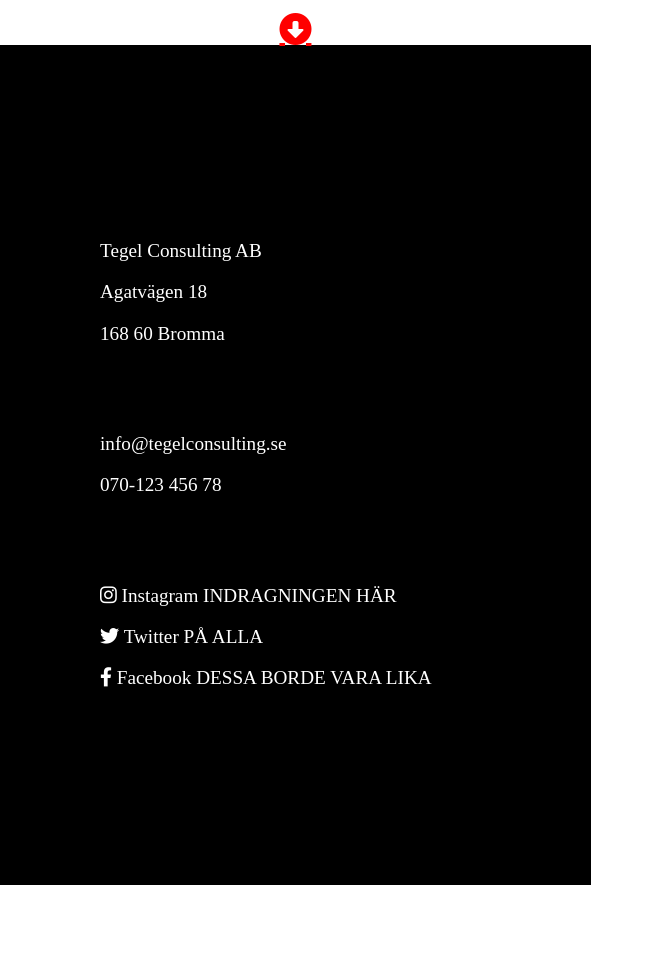
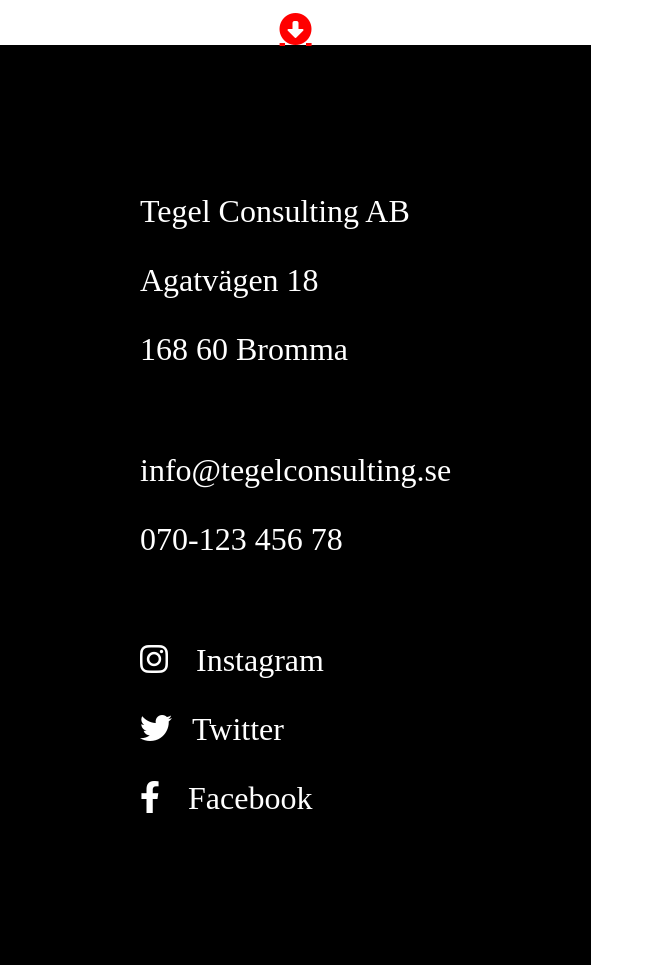
Before and after one commit to ToveLissner/Given_Design, a website built with Parcel: page src/index.html in a window 1280 px wide. Shown: the part 2776-3741 px from the top of the page, without its empty margins (0-654 px from the left). Before the commit the page ends 3661 px from the top, so only its background shows below. Built offline with nearby package versions, Linux system fonts and the light colour scheme.

Commit message:
kontaktdelen inkl ikonerna

```diff
--- a/src/SCSS/_contact.scss
+++ b/src/SCSS/_contact.scss
@@ -7,8 +7,21 @@
     display: flex;
     flex-direction: column;    ;
     justify-content: center;
-    padding: 100px;
-    gap: 50px;
-    font-size: larger;
+    padding: 140px;
+    gap: 20px;
+    font-size: xx-large;
 
+    &__socialmedia {
+
+        &__title{
+
+            &__link{
+                color: white;
+
+                i {
+                    padding-right: 20px;
+                }
+            }
+        }
+    }
 }
--- a/src/index.html
+++ b/src/index.html
@@ -84,10 +84,10 @@
                 <p> info@tegelconsulting.se </p>
                 <p> 070-123 456 78 </p>
             </article>
-            <article>
-                <p><i class="fa-brands fa-instagram"></i>  Instagram INDRAGNINGEN HÄR</p>
-                <p><i class="fa-brands fa-twitter"></i>  Twitter PÅ ALLA </p>
-                <p><i class="fa-brands fa-facebook-f"></i>  Facebook DESSA BORDE VARA LIKA</p>
+            <article class="contact__socialmedia">
+                <p class="contact__socialmedia__title"> <a class="contact__socialmedia__title__link" href="http://www.instagram.com"><i class="fa-brands fa-instagram"></i></a> Instagram</p>
+                <p class="contact__socialmedia__title"> <a class="contact__socialmedia__title__link" href="https://www.twitter.com"><i class="fa-brands fa-twitter"></i></a>Twitter</p>
+                <p class="contact__socialmedia__title"> <a class="contact__socialmedia__title__link" href="https://www.facebook.com"><i class="fa-brands fa-facebook-f"></i></a>  Facebook</p>
             </article>
         </section>
     </main>
```
